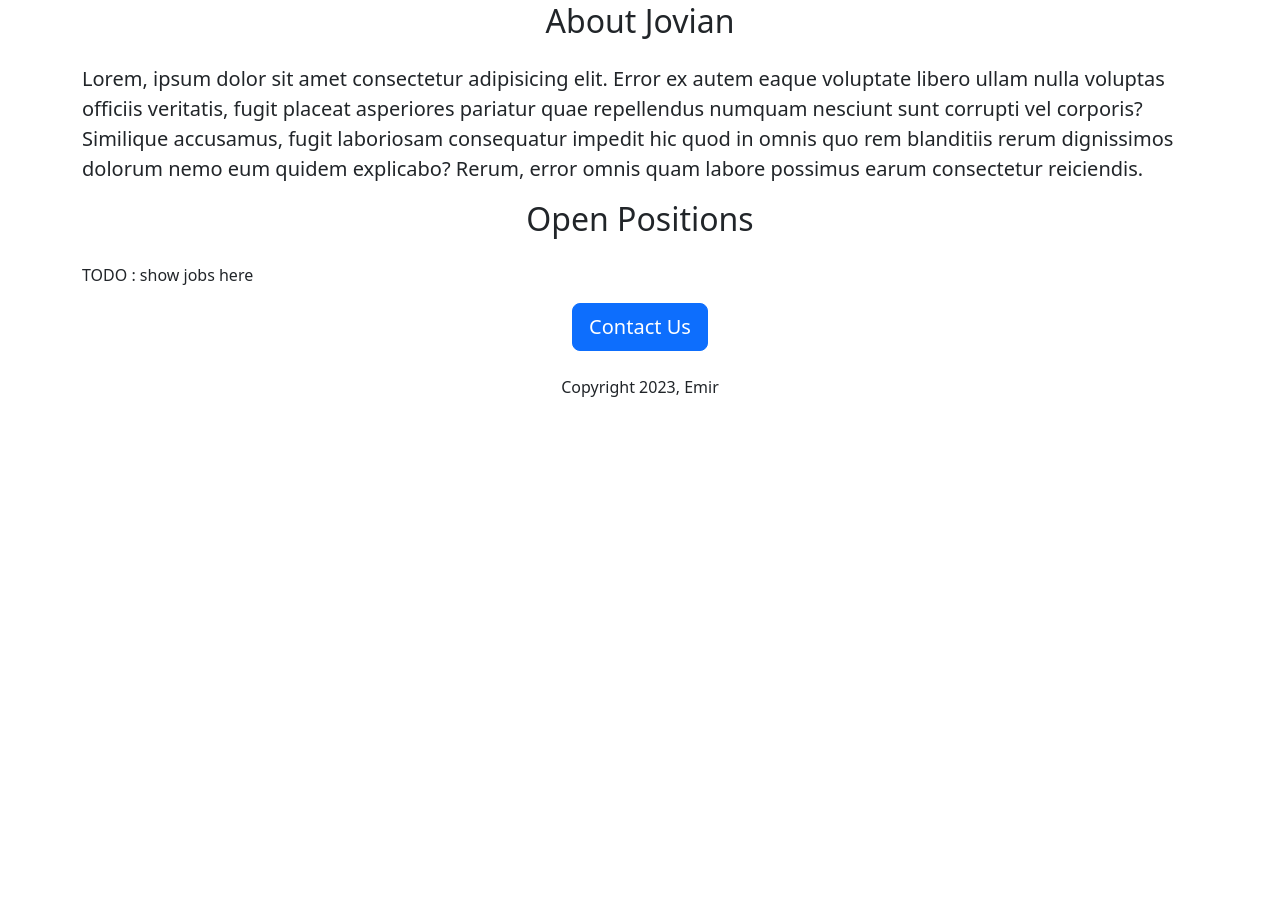
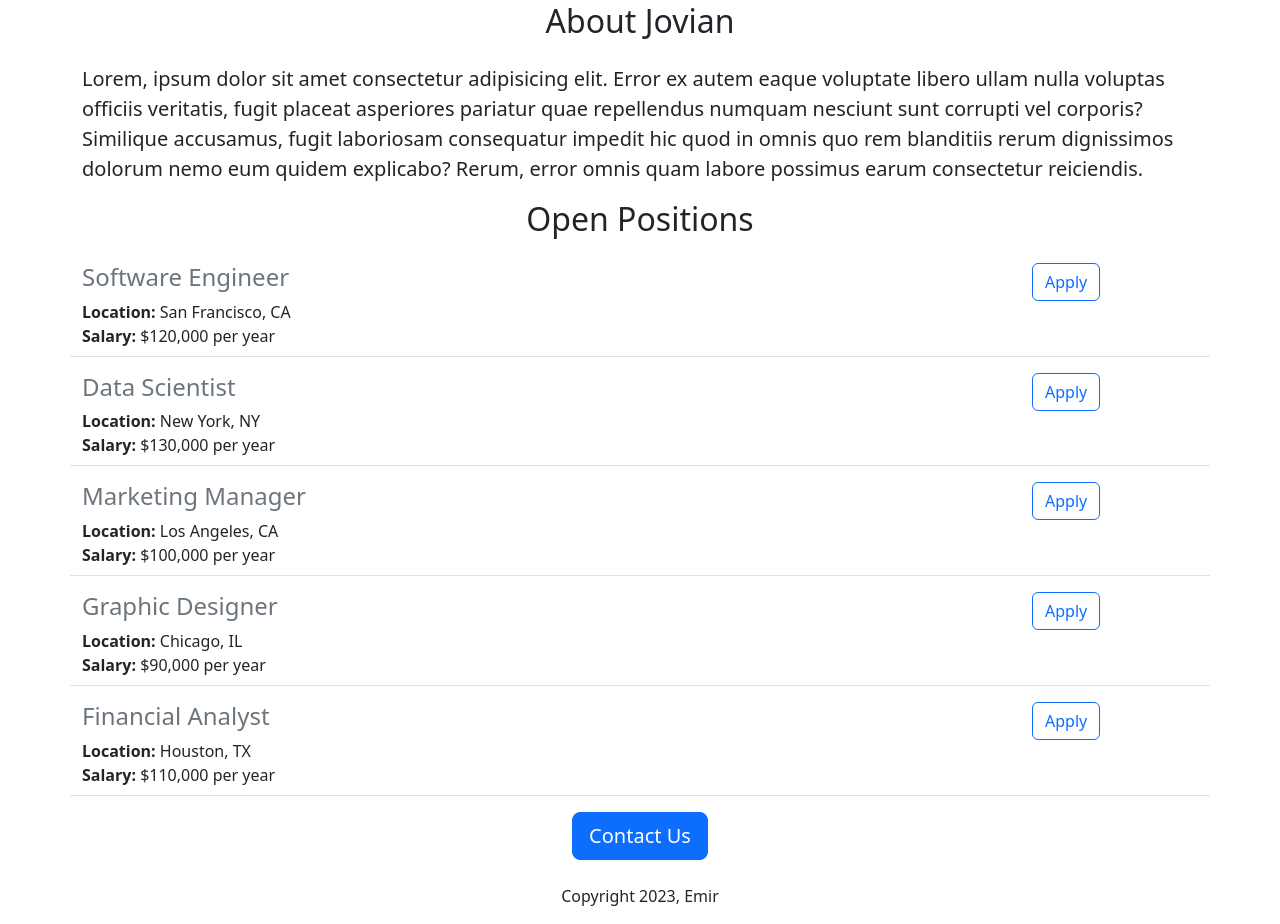
Before and after one commit to Sxhil296/jovian-career-site-flask, a Flask app: page / in a window 1280 px wide. Shown: the part 562-1486 px from the top of the page. Before the commit the page ends 959 px from the top, so only its background shows below. Run offline with Flask 3, Linux system fonts and the light colour scheme.

Commit message:
add jobs and dynamic data and api

```diff
--- a/app.py
+++ b/app.py
@@ -1,10 +1,51 @@
-from flask import Flask, render_template, request
+from flask import Flask, render_template, request, jsonify
 
 app = Flask(__name__)
+
+JOBS = [
+    {
+        "id": 1,
+        "title": "Software Engineer",
+        "location": "San Francisco, CA",
+        "salary": "$120,000 per year"
+    },
+    {
+        "id": 2,
+        "title": "Data Scientist",
+        "location": "New York, NY",
+        "salary": "$130,000 per year"
+    },
+    {
+        "id": 3,
+        "title": "Marketing Manager",
+        "location": "Los Angeles, CA",
+        "salary": "$100,000 per year"
+    },
+    {
+        "id": 4,
+        "title": "Graphic Designer",
+        "location": "Chicago, IL",
+        "salary": "$90,000 per year"
+    },
+    {
+        "id": 5,
+        "title": "Financial Analyst",
+        "location": "Houston, TX",
+        "salary": "$110,000 per year"
+    }
+]
+
+
+
+
 @app.route('/')
 def hello_world():
     # return "Hello, World!"
-    return render_template('home.html')
+    return render_template('home.html', jobs=JOBS, company_name='Jovian')
+
+@app.route('/api/jobs')
+def list_jobs():
+    return jsonify(JOBS)
 
 if __name__== "__main__":
     app.run(host="0.0.0.0", port=8000, debug=True)
--- a/templates/home.html
+++ b/templates/home.html
@@ -17,14 +17,14 @@
   </head>
   <body>
     <main class="container">
-      <h1 class="text-center mt-4 mb-4">Jovian Careers</h1>
+      <h1 class="text-center mt-4 mb-4">{{company_name}} Careers</h1>
       <img
         src="/static/images/career.jpg"
         id="banner"
         alt="career banner"
         class="img-fluid"
       />
-      <h2 class="text-center mt-2 mb-4">About Jovian</h2>
+      <h2 class="text-center mt-2 mb-4">About {{company_name}}</h2>
       <p class="lead">
         Lorem, ipsum dolor sit amet consectetur adipisicing elit. Error ex autem
         eaque voluptate libero ullam nulla voluptas officiis veritatis, fugit
@@ -35,7 +35,11 @@
         consectetur reiciendis.
       </p>
       <h2 class="text-center mt-2 mb-4">Open Positions</h2>
-      <p>TODO : show jobs here</p>
+      <div>
+        {% for job in jobs %}
+        {% include 'jobItem.html' %}
+        {% endfor %}
+      </div>
       <div class="text-center">
         <button class="btn btn-primary btn-lg">Contact Us</button>
       </div>
--- /dev/null
+++ b/templates/jobItem.html
@@ -0,0 +1,12 @@
+<div style="margin-bottom: 16px; padding-bottom: 8px" class="border-bottom row">
+  <div class="col-10">
+    <h4 class="mb-2 text-secondary">{{job['title']}}</h4>
+    <div><b>Location: </b>{{job['location']}}</div>
+    {% if 'salary' in job %}
+    <div><b>Salary: </b>{{job['salary']}}</div>
+    {% endif %}
+  </div>
+  <div class="col-2">
+    <button type="button" class="btn btn-outline-primary">Apply</button>
+  </div>
+</div>
```
Also changed, not shown: static/styles/style.css (line endings or trailing spaces).
